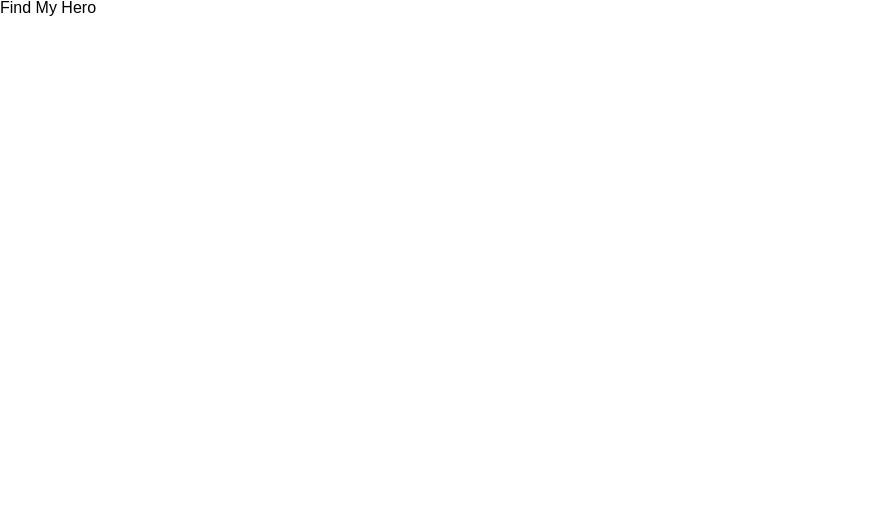
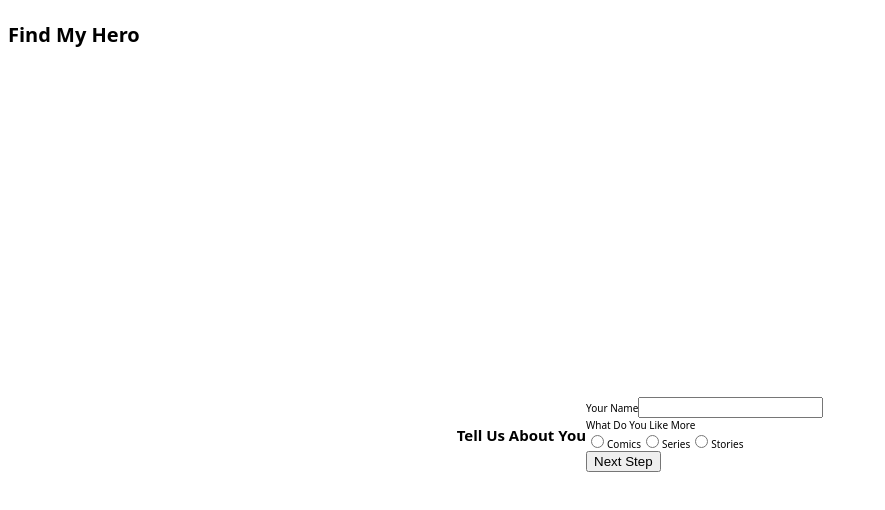
Before and after one commit to Uvacoder/find-my-hero, a React (Create React App) app: page /user in a window 1280 px wide. Before the commit this address had no page. Shown: the top 510 px of the page, without its empty margins (0-885 px from the left). Built offline with nearby package versions, Linux system fonts and the light colour scheme.

Commit message:
add initial page skeletons

```diff
--- a/src/App.tsx
+++ b/src/App.tsx
@@ -1,5 +1,6 @@
 import Header from "components/Header";
 import Home from "pages/Home";
+import User from "pages/User";
 import { Routes, Route } from "react-router-dom";
 function App() {
   return (
@@ -7,6 +8,7 @@ function App() {
       <Header />
       <Routes>
         <Route path='/' element={<Home />} />
+        <Route path='/user' element={<User />} />
       </Routes>
     </div>
   );
--- a/src/components/Buttons.tsx
+++ b/src/components/Buttons.tsx
@@ -3,6 +3,11 @@ import { getFromTheme } from "styles/theme";
 
 const Button = styled.button`
   font-size: ${getFromTheme("body")};
+  font-weight: 600;
+  padding: 1.2rem 3.2rem;
+  border: none;
+  border-radius: 5rem;
+  font-size: 16px;
 `;
 
 export { Button };
--- a/src/pages/Home.tsx
+++ b/src/pages/Home.tsx
@@ -1,7 +1,18 @@
+import { Button } from "components/Buttons";
+import { MainWrapper } from "components/Containers";
 import React from "react";
+import { useNavigate } from "react-router-dom";
 
-const Home = () => {
-  return <div>Home</div>;
+const Home: React.FC = () => {
+  const navigate = useNavigate();
+  const handleStart = () => {
+    navigate("/user");
+  };
+  return (
+    <MainWrapper>
+      <Button onClick={() => handleStart()}>Start</Button>
+    </MainWrapper>
+  );
 };
 
 export default Home;
--- /dev/null
+++ b/src/pages/User.tsx
@@ -0,0 +1,37 @@
+import { MainWrapper } from "components/Containers";
+import React from "react";
+import { useNavigate } from "react-router-dom";
+
+const User: React.FC = () => {
+  const navigate = useNavigate();
+
+  const handleSubmit = (event: React.FormEvent<HTMLFormElement>) => {
+    event.preventDefault();
+    navigate("/results");
+  };
+  return (
+    <MainWrapper>
+      <h2>Tell Us About You</h2>
+      <form onSubmit={(e) => handleSubmit(e)}>
+        <div className='form-control'>
+          <label htmlFor='name'>Your Name</label>
+          <input type='text' id='name' />
+        </div>
+        <div className='form-control'>
+          <label htmlFor='name'>What Do You Like More</label>
+          <div>
+            <input type='radio' name='preference' value='comics' />
+            Comics
+            <input type='radio' name='preference' value='series' />
+            Series
+            <input type='radio' name='preference' value='stories' />
+            Stories
+          </div>
+        </div>
+        <button type='submit'>Next Step</button>
+      </form>
+    </MainWrapper>
+  );
+};
+
+export default User;
--- a/src/styles/reset.scss
+++ b/src/styles/reset.scss
@@ -1,82 +1,12 @@
-html,
-*,
-*:before,
-*:after {
+html {
   box-sizing: border-box;
-  font-size: 10px;
+  font-size: 62.5%;
+  font-family: system-ui, -apple-system, BlinkMacSystemFont, "Segoe UI", Roboto,
+    Oxygen, Ubuntu, Cantarell, "Open Sans", "Helvetica Neue", sans-serif;
 }
-
-html,
-body,
-div,
-span,
-object,
-iframe,
-figure,
-h1,
-h2,
-h3,
-h4,
-h5,
-h6,
-p,
-blockquote,
-pre,
-a,
-code,
-em,
-img,
-small,
-strike,
-strong,
-sub,
-sup,
-tt,
-b,
-u,
-i,
-ol,
-ul,
-li,
-fieldset,
-form,
-label,
-table,
-caption,
-tbody,
-tfoot,
-thead,
-tr,
-th,
-td,
-main,
-canvas,
-embed,
-footer,
-header,
-nav,
-section,
-video {
-  margin: 0;
-  padding: 0;
-  border: 0;
-  font-size: 100%;
-  font: inherit;
-  vertical-align: baseline;
-  text-rendering: optimizeLegibility;
-  -webkit-font-smoothing: antialiased;
-  text-size-adjust: none;
-}
-
 header,
 main {
   display: block;
-}
-
-body {
-  line-height: 1;
-  font-family: sans-serif;
-  font-size: 16px;
 }
 
 main {
@@ -86,15 +16,6 @@ main {
 
 a {
   text-decoration: none;
-}
-
-button,
-a {
-  font-weight: 600;
-  padding: 16px;
-  border: none;
-  border-radius: 50px;
-  font-size: 16px;
 }
 
 .app {
```
Also changed, not shown: src/pages/Results.tsx (added, +8 -0 lines).
